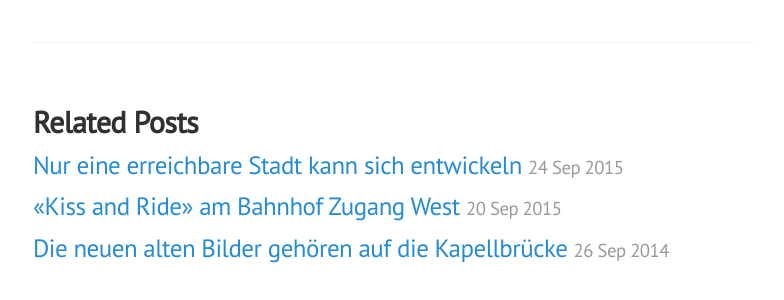
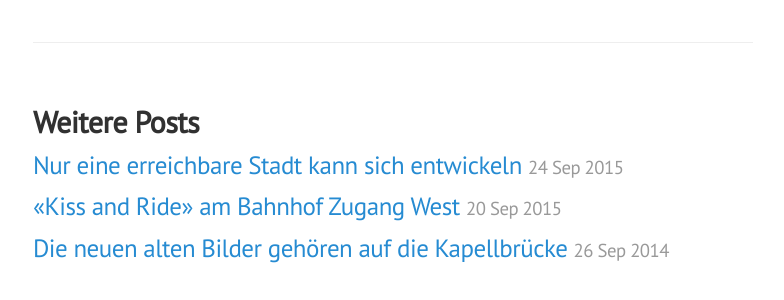
Before and after one commit to freinhard/freinhard.github.io, a Jekyll site: the page built from _posts/2015-09-29-neubad.md, in a window 1280 px wide. Shown: the part 1593-1893 px from the top of the page, without its empty margins (247-1031 px from the left). Built offline with Jekyll 4.4.1, drawn with Linux system fonts in a browser that asks for light colours.

Commit message:
Translate title

```diff
--- a/_layouts/post.html
+++ b/_layouts/post.html
@@ -9,7 +9,7 @@ layout: default
 </div>
 
 <div class="related">
-  <h2>Related Posts</h2>
+  <h2>Weitere Posts</h2>
   <ul class="related-posts">
     {% for post in site.related_posts limit:3 %}
       <li>
```
